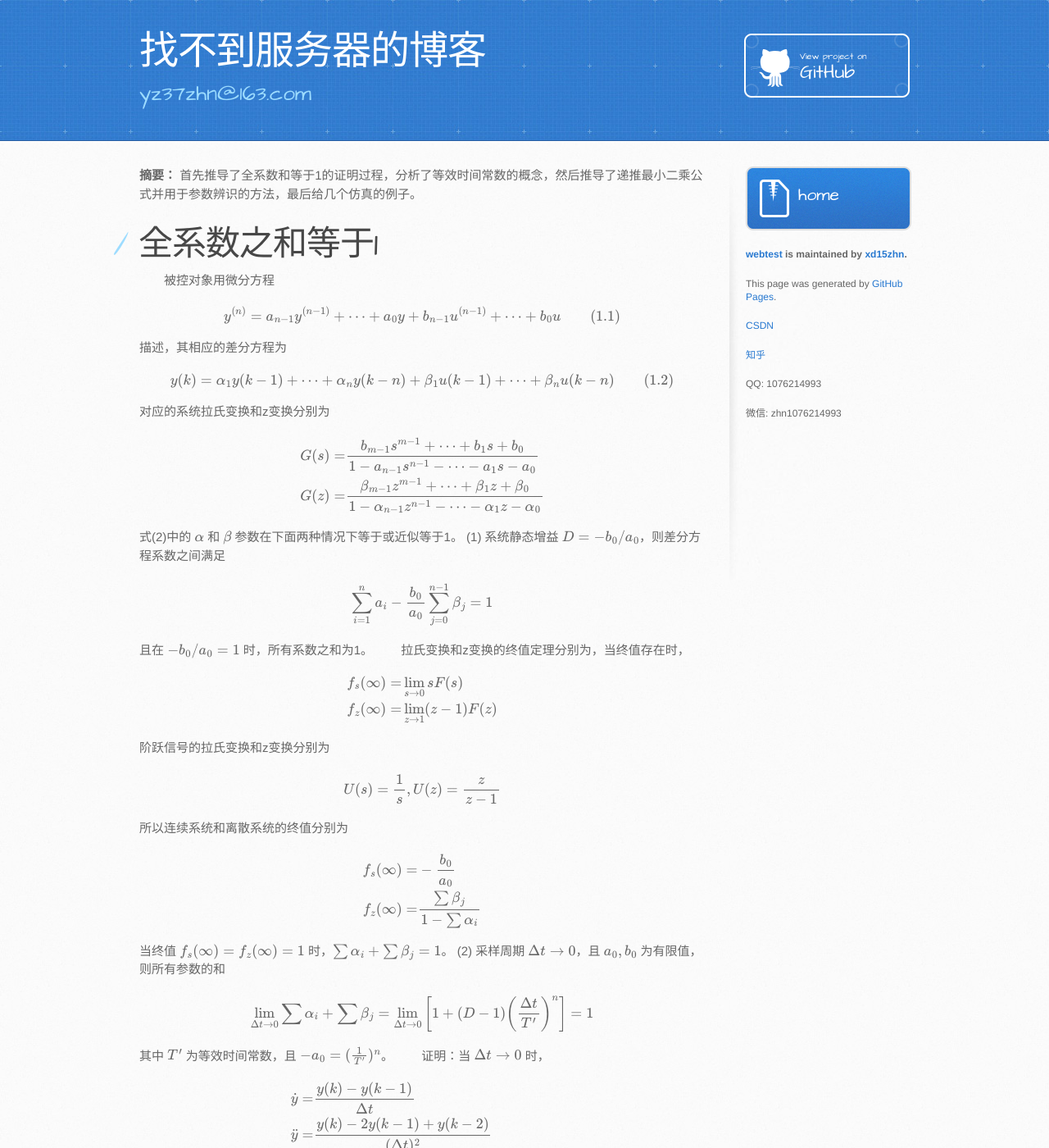
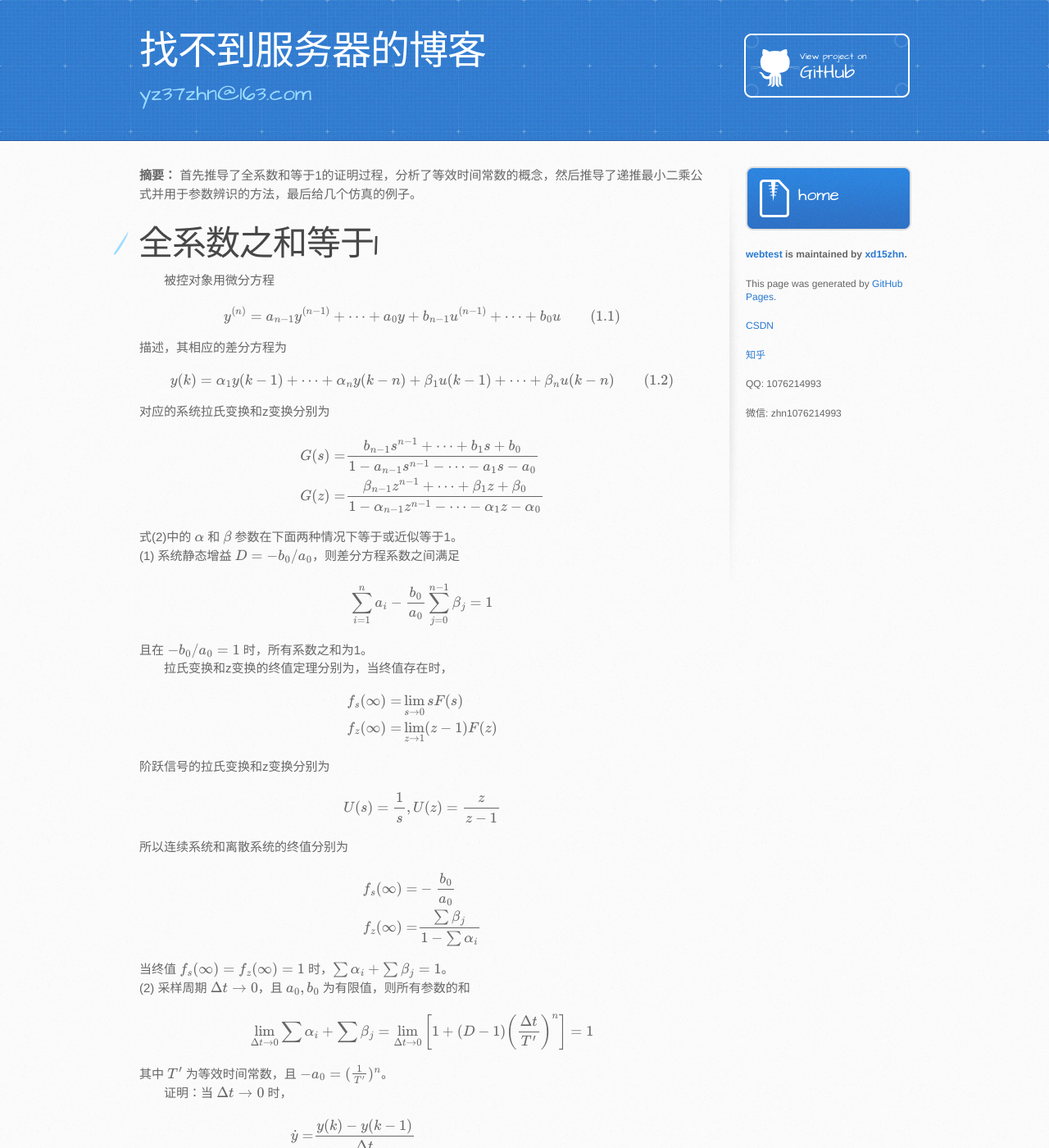
Before and after one commit to xd15zhn/webtest, a Jekyll site: the page built from controlnotes/character-model.md, in a window 1280 px wide and 1400 px high. Shown: the whole window at 82% size. Built offline with Jekyll 4.4.1, drawn with Linux system fonts in a browser that asks for light colours; our own code applies the rules of GitHub Pages for plain Markdown files; formulas are drawn with MathJax 3; some of the changed text lies outside the part shown.

Commit message:
04.10 2051

```diff
--- a/controlnotes/character-model.md
+++ b/controlnotes/character-model.md
@@ -12,8 +12,8 @@ $$ y(k)=\alpha_1y(k-1)+\cdots+\alpha_ny(k-n)
 对应的系统拉氏变换和z变换分别为
 
 $$\begin{aligned}
-G(s) =& \frac{b_{m-1}s^{m-1}+\cdots+b_1s+b_0}{1-a_{n-1}s^{n-1}-\cdots-a_1s-a_0} \\
-G(z) =& \frac{\beta_{m-1}z^{m-1}+\cdots+\beta_1z+\beta_0}
+G(s) =& \frac{b_{n-1}s^{n-1}+\cdots+b_1s+b_0}{1-a_{n-1}s^{n-1}-\cdots-a_1s-a_0} \\
+G(z) =& \frac{\beta_{n-1}z^{n-1}+\cdots+\beta_1z+\beta_0}
 {1-\alpha_{n-1}z^{n-1}-\cdots-\alpha_1z-\alpha_0} \\
 \end{aligned}$$
 
@@ -69,6 +69,7 @@ $$\begin{aligned}
 & \frac{y(k)-2y(k-1)+y(k-2)}{(\Delta t)^2} = a_1\frac{y(k-1)-y(k-2)}{\Delta t}
 +a_0y(k-2)+b_1\frac{u(k-1)-u(k-2)}{\Delta t}+b_0u(k-2) \\
 \end{aligned}$$
+
 $$\begin{aligned}
 y(k) =& 2y(k-1)-y(k-2)+a_1[y(k-1)-y(k-2)]\Delta t
 +b_1[u(k-1)-u(k-2)]\Delta t+[a_0y(k-2)+b_0u(k-2)](\Delta t)^2 \\
@@ -76,6 +77,7 @@ y(k) =& 2y(k-1)-y(k-2)+a_1[y(k-1)-y(k-2)]\Delta t
 +b_1\Delta tu(k-1) +(b_0\Delta^2t-b_1\Delta t)u(k-2) \\
 =& \alpha_1y(k-1)+\alpha_2y(k-2)+\beta_1u(k-1)+\beta_2u(k-2)
 \end{aligned}$$
+
 $$\begin{aligned}
 \sum\alpha_i+\sum\beta_j
 =& (a_1\Delta t+2)+(a_0\Delta^2t-a_1\Delta t-1)+b_1\Delta t
@@ -84,8 +86,8 @@ $$\begin{aligned}
 \lim_{\Delta t\rightarrow 0}\sum\alpha_i+\sum\beta_j =& 1
 \end{aligned}$$
 
+可见不包含 $\Delta t$ 的一阶项。再推广到n阶，省略包含 $\Delta t$ 的高阶项
 
-可见不包含 $\Delta t$ 的一阶项。再推广到n阶，省略包含 $\Delta t$ 的高阶项
 $$\begin{aligned}
 y(k) =& \sum_{i=1}^n(-1)^iC_n^iy(k-i)
 +a_{n-1}\Delta t\left(\sum_{i=0}^{n-1}(-1)^iC_n^iy(k-i)\right)
@@ -94,13 +96,23 @@ y(k) =& \sum_{i=1}^n(-1)^iC_n^iy(k-i)
 +b_{n-2}\Delta^2t\left(\sum_{i=0}^{n-2}(-1)^iC_n^iu(k-i)\right) \\
 \end{aligned}$$
 
-进一步观察得到杨辉三角各行元素的和为0，而第一个元素为1，所以等号右边第一项的系数和 $\displaystyle\sum_{i=1}^n(-1)^iC_n=1$，剩下的每一项中的系数都是完整的杨辉三角中的一行，系数和都是0，只剩下杨辉三角第一行的 $a_0y(k-n)\Delta^nt$ 和  $b_0u(k-n)\Delta^nt$，都是 $\Delta t$ 的高阶小量，可以忽略。
+进一步观察得到杨辉三角各行元素的和为0，而第一个元素为1，
+所以等号右边第一项的系数和 $\displaystyle\sum_{i=1}^n(-1)^iC_n=1$，
+剩下的每一项中的系数都是完整的杨辉三角中的一行，系数和都是0，
+只剩下杨辉三角第一行的 $a_0y(k-n)\Delta^nt$ 和  $b_0u(k-n)\Delta^nt$，
+都是 $\Delta t$ 的高阶小量，可以忽略。
 &emsp;&emsp;这种推导方法用的是欧拉离散化方法，文末的第一个参考文献证明了用其他方法离散化的系数和也是1。
 &emsp;&emsp;根据微分方程系数 $a_i$ 与极点 $p_i$、时间常数 $T_i$ 的关系可以知道，当 $a_0 \neq 0$ 时
+
 $$ -a_0 = \prod_{i=1}^n p_i=\prod_{i=1}^n \frac{1}{T_i}>0 $$
+
 可以定义
+
 $$ T'=\sqrt{\prod_{i=1}^n T_i} $$
-为等效时间常数。于是有 $a_0=-\displaystyle\left(\frac{1}{T'}\right)^n$，又因 $(-b_0/a_0)=D$ 为等效静态增益，所以如果不忽略 $\Delta t$ 的两个高阶小量，则
+
+为等效时间常数。于是有 $a_0=-\displaystyle\left(\frac{1}{T'}\right)^n$，
+又因 $(-b_0/a_0)=D$ 为等效静态增益，所以如果不忽略 $\Delta t$ 的两个高阶小量，则
+
 $$\begin{aligned}
 \sum_{i=1}^n \alpha_i+\sum_{j=0}^{n-1} \beta_j
 =& 1+a_0\Delta^nt+b_0\Delta^nt \\
@@ -110,10 +122,15 @@ $$\begin{aligned}
 
 # 递推最小二乘法
 对多组数据$\vec{x}$和$y$，满足
+
 \[y_i = \vec{x}^\mathrm{T}_i\vec{\theta}\]
+
 其中$\vec{x}$是输入数据向量，$y$是输出数据标量。写成矩阵形式
+
 \[\vec{y} = X\vec{\theta}\]
+
 其中(以3组数据为例)
+
 $$
     X = \begin{bmatrix}
         \vec{x}^\mathrm{T}_1 \\
@@ -121,20 +138,25 @@ $$
         \vec{x}^\mathrm{T}_3
     \end{bmatrix}
 $$
+
 有$k$组数据时记作
+
 $$
     X^\mathrm{T}_k = \begin{bmatrix}
         \vec{x}_1 & \vec{x}_2 & \vec{x}_3 &
         \cdots & \vec{x}_k
     \end{bmatrix}
 $$
+
 已知最小二乘法的解为
+
 $$
     \vec{\theta}
     =(X^\mathrm{T}X)^{-1}
     X^\mathrm{T}\vec{y}\qquad(2.1)
 $$
-令$P = (X^\mathrm{T}X)^{-1}$，
+
+令 $P = (X^\mathrm{T}X)^{-1}$，
 则加上递推后
 $$\begin{aligned}
     P_k^{-1} =& X_k^\mathrm{T}X_k
```
